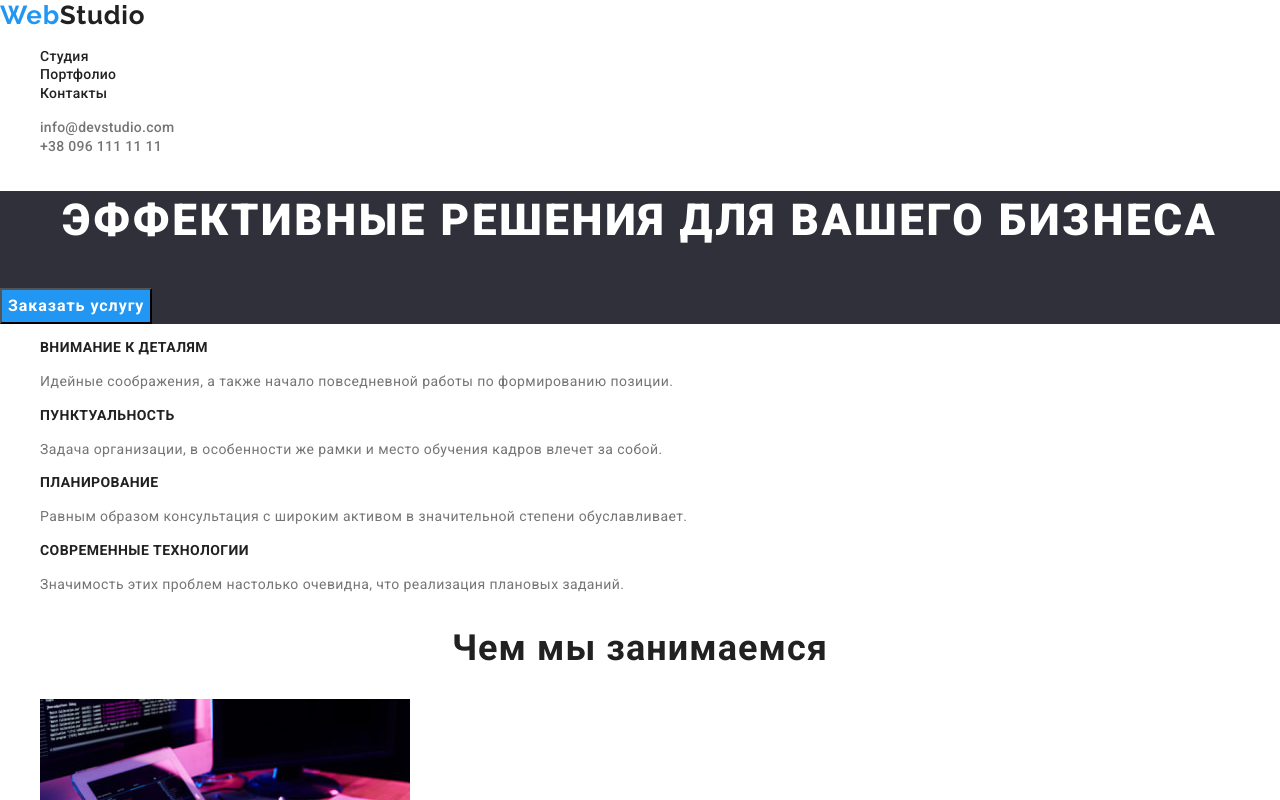
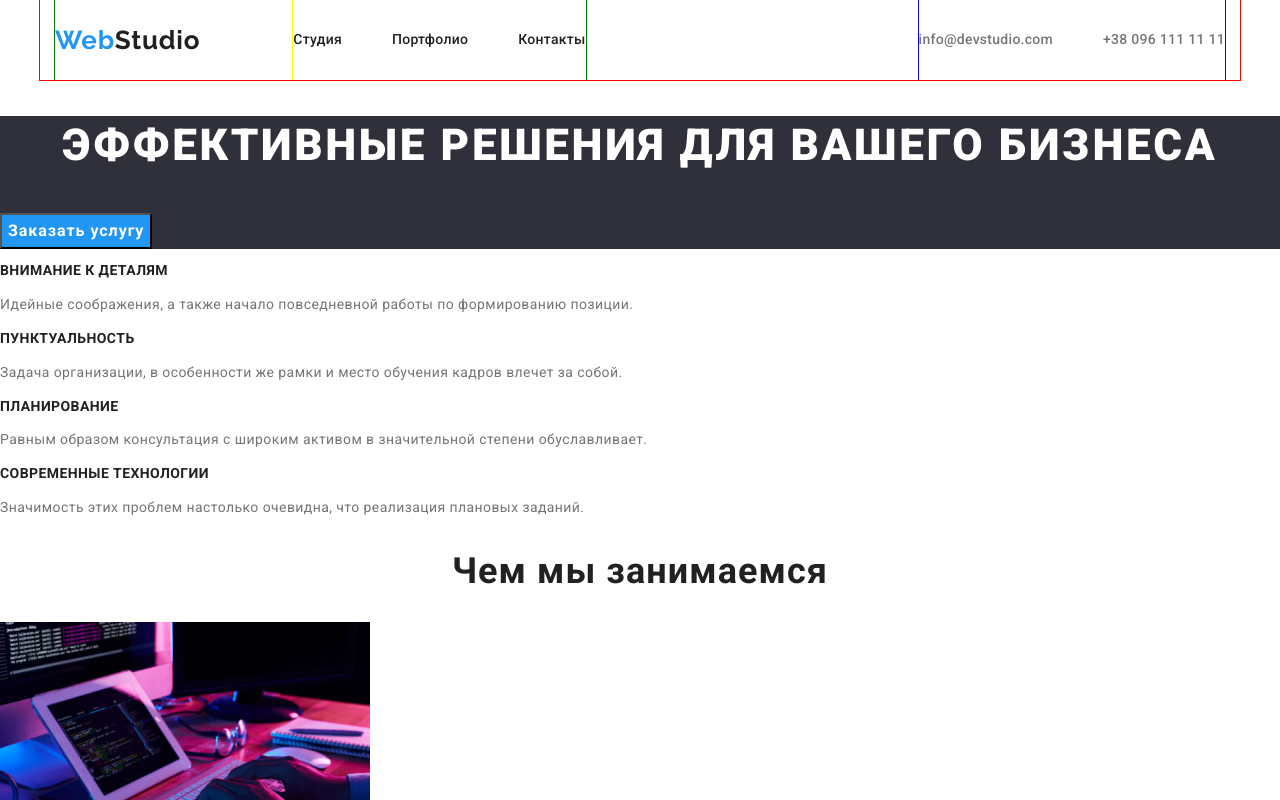
Before and after one commit to dimak911/goit-markup-hw-03, a plain HTML site: page index.html in a window 1280 px wide. Shown: the top 800 px of the page. Drawn offline with nearby package versions, Linux system fonts and the light colour scheme.

Commit message:
флексы для хэдэра

```diff
--- a/css/styles.css
+++ b/css/styles.css
@@ -19,10 +19,49 @@ body {
 /* сброс стиля у списка */
 .list {
   list-style: none;
+  margin: 0;
+  padding: 0;
+}
+
+.container {
+  width: 1200px;
+  padding-left: 15px;
+  padding-right: 15px;
+  margin-left: auto;
+  margin-right: auto;
+}
+
+/* шапка */
+.header {
+  display: flex;
+  align-items: center;
+
+  outline: 1px solid red;
+}
+
+.header-links {
+  display: flex;
+  align-items: center;
+
+  outline: 1px solid green;
+}
+
+.main-menu {
+  display: flex;
+
+  outline: 1px solid yellow;
+}
+
+.contacts-header {
+  display: flex;
+  margin-left: auto;
+  outline: 1px solid blue;
 }
 
 /* логотип */
 .logo {
+  margin-right: 93px;
+
   font-family: 'Raleway', sans-serif;
   font-weight: 700;
   text-decoration: none;
@@ -44,6 +83,10 @@ body {
 
 /* главное меню */
 .main-menu-item {
+  display: inline-block;
+  padding-top: 32px;
+  padding-bottom: 32px;
+
   color: var(--header-color);
   text-decoration: none;
   font-weight: 500;
@@ -52,12 +95,21 @@ body {
   letter-spacing: 0.02em;
 }
 
+.main-menu li:not(:last-child),
+.contacts-header li:not(:last-child) {
+  margin-right: 50px;
+}
+
 .main-menu-item:hover,
 .main-menu-item:focus {
   color: var(--prime-color);
 }
 
 .contacts-item {
+  display: inline-block;
+  padding-top: 32px;
+  padding-bottom: 32px;
+
   text-decoration: none;
   color: var(--main-text-color);
   font-weight: 500;
--- a/index.html
+++ b/index.html
@@ -22,8 +22,8 @@
   </head>
   <body>
     <!-- шапка -->
-    <header>
-      <nav>
+    <header class="header container">
+      <nav class="header-links">
         <!-- лого -->
         <a class="logo" href="./index.html"
           ><span class="logo-text">Web</span><span class="logo-text-header">Studio</span></a
```
Also changed, not shown: portfolio.html (+2 -2 lines).
